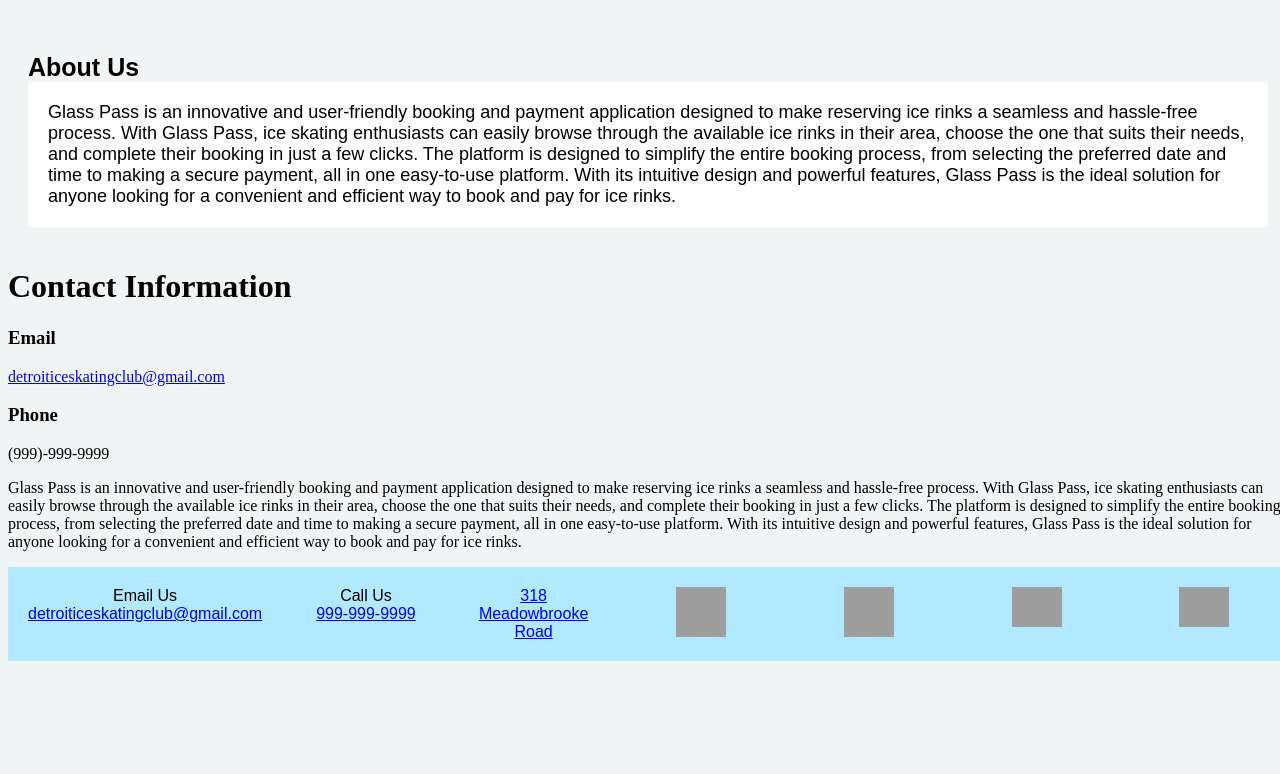
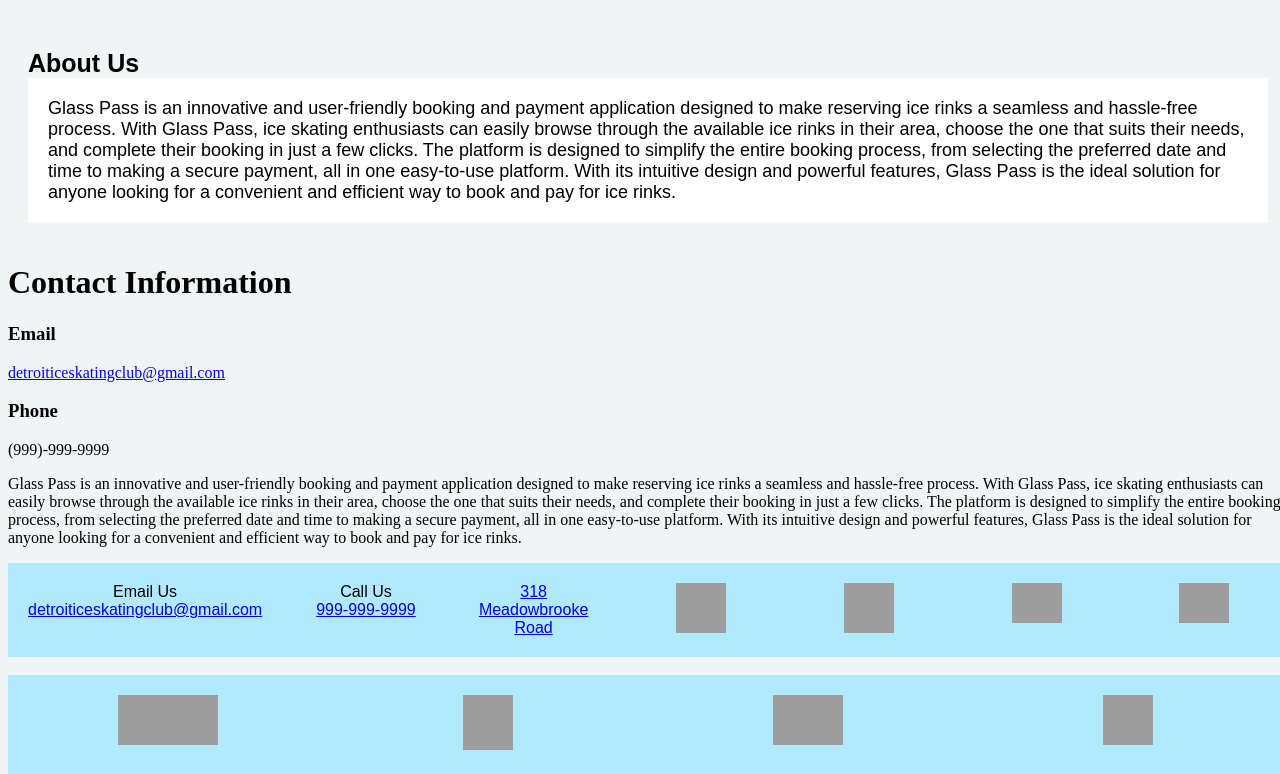
Before and after one commit to DavesClassyCode/GlassPass, a Flask app: page /information in a window 1280 px wide. Shown: the part 143-917 px from the top of the page. Before the commit the page ends 804 px from the top, so only its background shows below. Run offline with Flask 3, Linux system fonts and the light colour scheme; grey boxes are pictures that could not be loaded.

Commit message:
Update information.html

```diff
--- a/templates/information.html
+++ b/templates/information.html
@@ -92,10 +92,24 @@
     <a href="https://www.twitter.com/"><img src="https://i.ibb.co/t8YkTz3/Logo-of-Twitter-svg.png" alt="Twitter" alt="" width="50" height="40"></a>
   </div>
   <div class="column" style="background-color:rgb(177, 233, 255);text-align:center;">
-    <a href="https://www.twitter.com/"><img src="https://cdn4.iconfinder.com/data/icons/social-media-flat-7/64/Social-media_Tiktok-512.png" alt="Twitter" alt="" width="50" height="40"></a>
+    <a href="https://www.tiktok.com/"><img src="https://cdn4.iconfinder.com/data/icons/social-media-flat-7/64/Social-media_Tiktok-512.png" alt="tiktok" alt="" width="50" height="40"></a>
   </div>
 </div>
-
+<br>
+<div class="row">
+  <div class="column" style="background-color:rgb(177, 233, 255);text-align:center;">
+    <a href="https://github.com/Plasaryn/PolyrhythmSkate"><img src="https://1000logos.net/wp-content/uploads/2021/05/GitHub-logo.png" alt="Github Repository" width="100" height="50"></a>
+  </div>
+  <div class="column" style="background-color:rgb(177, 233, 255);text-align:center;">
+    <a href="https://discord.gg/m46PqcFg"><img src="https://cdn.freebiesupply.com/logos/large/2x/discord-logo-png-transparent.png" alt="Discord Sever" width="50" height="55"></a>
+  </div>
+  <div class="column" style="background-color:rgb(177, 233, 255);text-align:center;">
+    <a href="https://trello.com/b/rp8kmPJN/polyrhythmskate"><img src="https://cdn.freebiesupply.com/logos/thumbs/2x/trello-logo.png" alt="Trello" width="70" height="50"></a>
+  </div>
+  <div class="column" style="background-color:rgb(177, 233, 255);text-align:center;">
+    <a href="https://drive.google.com/drive/u/3/folders/1eqTQ-J5zc2gWF0qj1znDms-nI8WNvxbZ"><img src="https://upload.wikimedia.org/wikipedia/commons/d/da/Google_Drive_logo.png" alt="Google Drive" width="50" height="50"></a>
+  </div>
+</div>
 </body>
 
 </html>
```
